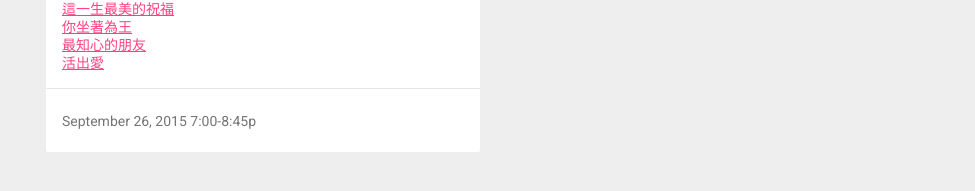
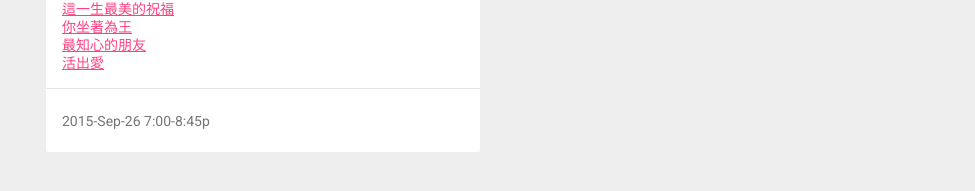
Before and after one commit to wzhouus/wzhouus.github.io, a Jekyll site: the page built from ne2/index.html, in a window 1280 px wide. Shown: the part 604-795 px from the top of the page, without its empty margins (152-1127 px from the left). Built offline with Jekyll 4.4.1, drawn with Linux system fonts in a browser that asks for light colours; nearby versions of some CDN libraries.

Commit message:
Update index.html

```diff
--- a/ne2/index.html
+++ b/ne2/index.html
@@ -14,7 +14,7 @@ category: ne2
 	    </div>
 	    <div class="mdl-card__supporting-text meta mdl-color-text--grey-600">
               <div>
-                <span>{{ post.date | date: '%B %d, %Y' }} {{ post.time }}</span>
+                <span>{{ post.date | date: '%Y-%b-%d' }} {{ post.time }}</span>
               </div>
             </div>
           </div>
```
